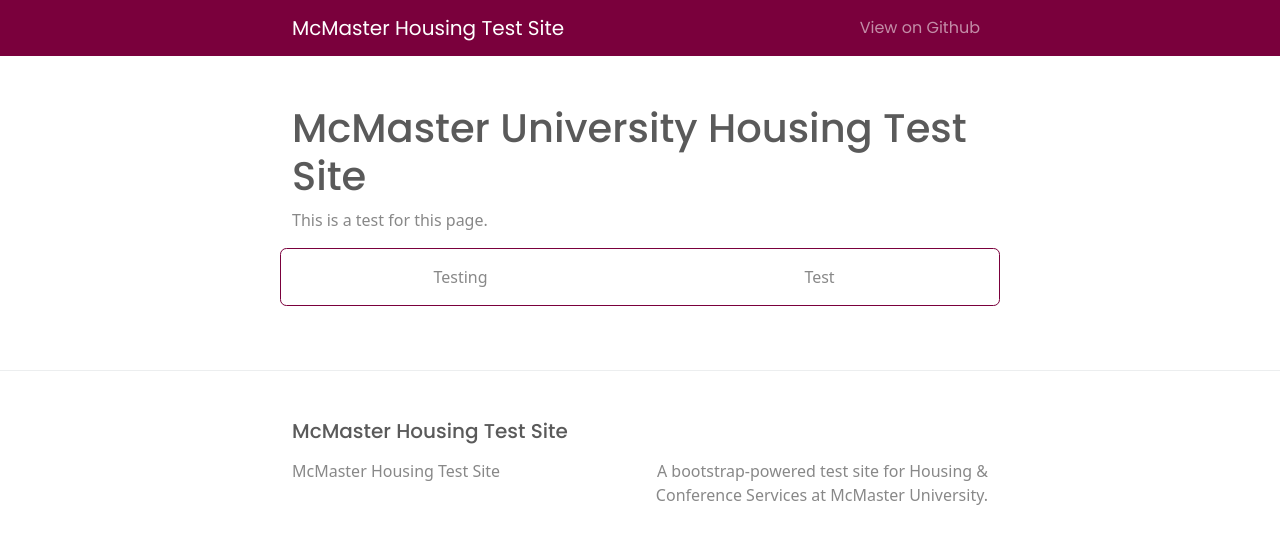
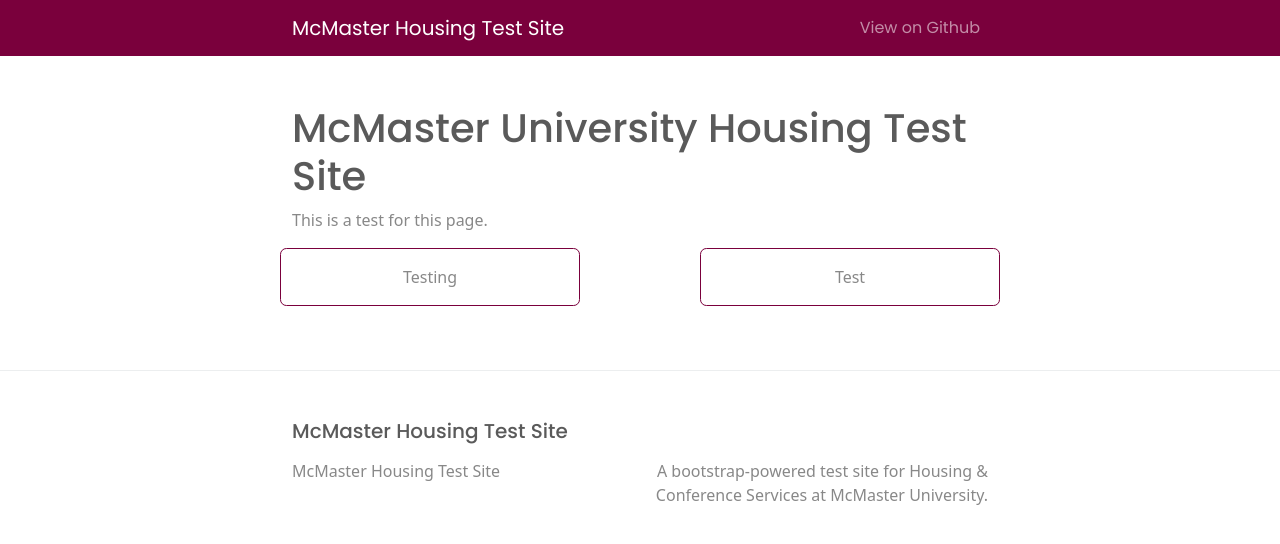
Before and after one commit to mcmasterhcs/test-repo, a Jekyll site: the page built from index.md, in a window 1280 px wide. Shown: the top 544 px of the page. Built offline with Jekyll 4.4.1, drawn with Linux system fonts in a browser that asks for light colours.

Commit message:
Added spacer in column

```diff
--- a/index.md
+++ b/index.md
@@ -5,11 +5,12 @@ title: McMaster University Housing Test Site
 
 This is a test for this page.
 
-<div class="row my-3 border border-primary rounded">
-    <div class="col-lg-6 d-flex align-items-center justify-content-center py-3">
+<div class="row my-3">
+    <div class="col-lg-5 d-flex align-items-center justify-content-center py-3  border border-primary rounded">
         <p class="mb-0">Testing</p>
     </div>
-    <div class="col-lg-6 d-flex align-items-center justify-content-center py-3">
+    <div class="col-lg-2"></div>
+    <div class="col-lg-5 d-flex align-items-center justify-content-center py-3 border border-primary rounded">
         <p class="mb-0">Test</p>
     </div>
 </div>
```
